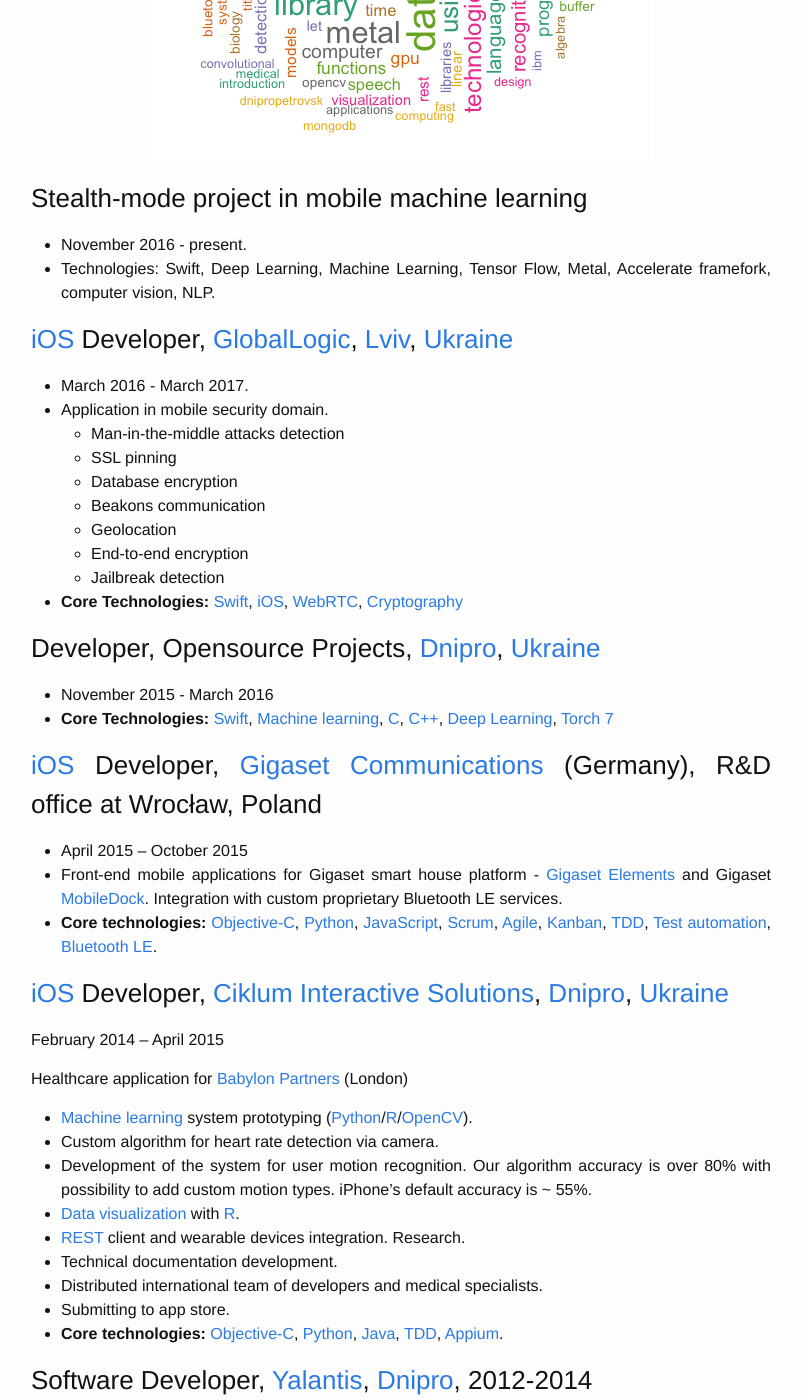
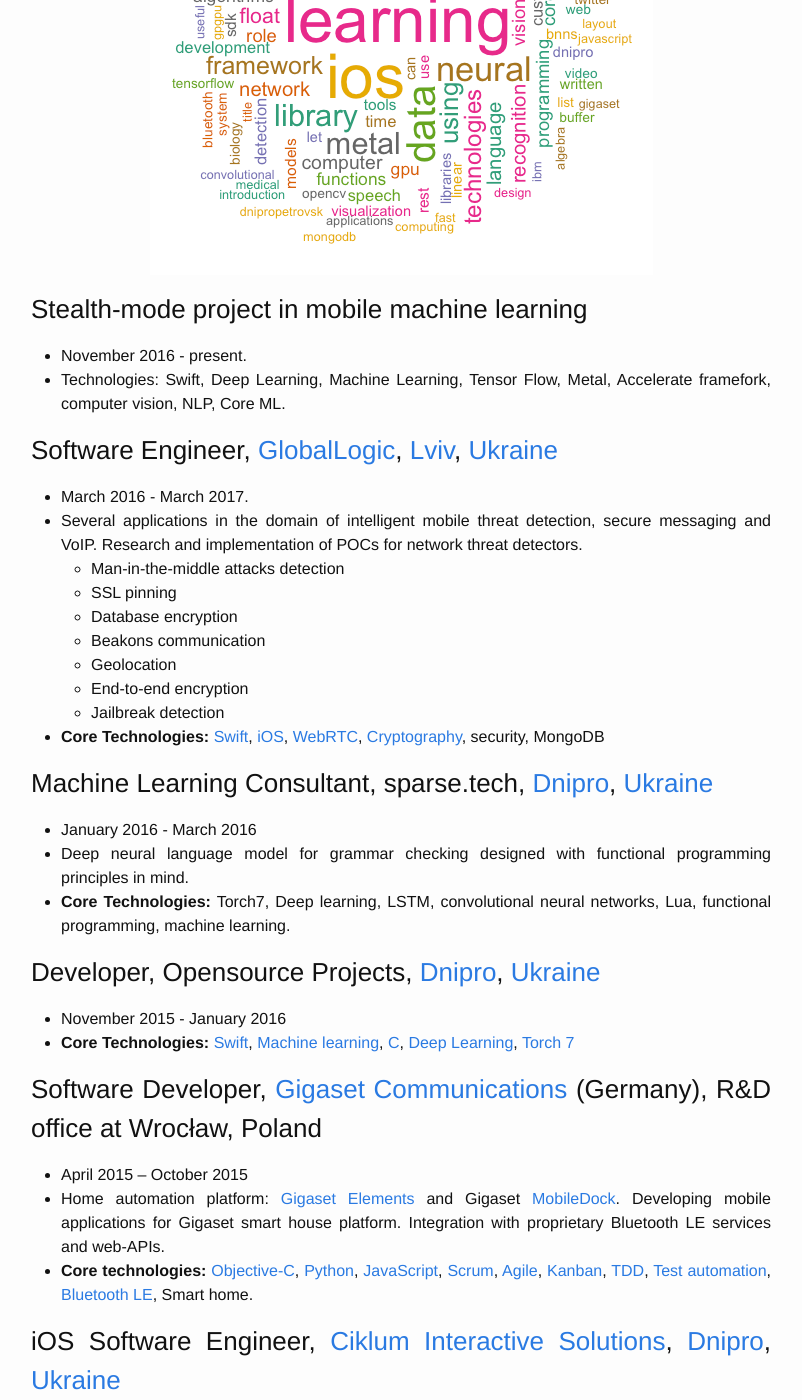
Before and after one commit to alexsosn/alexsosn.github.io, a Jekyll site: the page built from cv.md, in a window 1280 px wide and 1400 px high, scrolled down 868 px. Shown: the whole window, without its empty margins (239-1041 px from the left). Built offline with Jekyll 4.4.1, drawn with Linux system fonts in a browser that asks for light colours; some of the changed text lies outside the part shown.

Commit message:
Looking for a job. If you need to add machine learning to your mobile app, please contact me. :)

```diff
--- a/cv.md
+++ b/cv.md
@@ -4,11 +4,15 @@ title: CV
 permalink: /cv/
 ---
 
-<a href="http://gitprint.com/alexsosn/CV/blob/master/README.md"> Download as PDF </a>
+<a href="/static_content/Alexander_Sosnovshchenko_cv.pdf">Download short version in PDF</a>
 
 # Oleksandr Sosnovshchenko
 
-**I'm programmer && biologist**
+**I'm Software Engineer && Biologist**
+
+Overall 5 years of experience in software development.
+Expertise in machine learning, Python, R, mobile development (iOS), natural language processing, deep learning, version management systems, unit tests and test automation, data visualization and analysis, Agile/Scrum.
+Fast learner, self-starter, adaptive, self-organized, open source contributor. I like to share knowledge.
 
 ## Contact Information
 - [Lviv, Ukraine](https://www.google.com/maps?q=lviv)
@@ -22,11 +26,11 @@ permalink: /cv/
 
 ### Stealth-mode project in mobile machine learning
 * November 2016 - present.
-* Technologies: Swift, Deep Learning, Machine Learning, Tensor Flow, Metal, Accelerate framefork, computer vision, NLP.
+* Technologies: Swift, Deep Learning, Machine Learning, Tensor Flow, Metal, Accelerate framefork, computer vision, NLP, Core ML.
 
-### [iOS] Developer, [GlobalLogic](https://www.globallogic.com), [Lviv], [Ukraine]
+### Software Engineer, [GlobalLogic](https://www.globallogic.com), [Lviv], [Ukraine]
 * March 2016 - March 2017.
-* Application in mobile security domain.
+* Several applications in the domain of intelligent mobile threat detection, secure messaging and VoIP. Research and implementation of POCs for network threat detectors.
 	* Man-in-the-middle attacks detection
 	* SSL pinning
 	* Database encryption
@@ -34,19 +38,24 @@ permalink: /cv/
 	* Geolocation
 	* End-to-end encryption
 	* Jailbreak detection
-* **Core Technologies:** [Swift], [iOS], [WebRTC], [Cryptography]
+* **Core Technologies:** [Swift], [iOS], [WebRTC], [Cryptography], security, MongoDB
+
+### Machine Learning Consultant, sparse.tech, [Dnipro], [Ukraine]
+* January 2016 - March 2016
+* Deep neural language model for grammar checking designed with functional programming principles in mind.
+* **Core Technologies:** Torch7, Deep learning, LSTM, convolutional neural networks, Lua, functional programming, machine learning.
 
 ### Developer, Opensource Projects, [Dnipro], [Ukraine]
-* November 2015 - March 2016
-* **Core Technologies:** [Swift], [Machine learning], [C], [C++], [Deep Learning], [Torch 7]
+* November 2015 - January 2016
+* **Core Technologies:** [Swift], [Machine learning], [C], [Deep Learning], [Torch 7]
 
-### [iOS] Developer, [Gigaset Communications](http://www.gigaset.com/de_DE/home.html) (Germany), R&D office at Wrocław, Poland
+### Software Developer, [Gigaset Communications](http://www.gigaset.com/de_DE/home.html) (Germany), R&D office at Wrocław, Poland
 * April 2015 – October 2015
-* Front-end mobile applications for Gigaset smart house platform - [Gigaset Elements](http://gigaset-elements.com/en/) and Gigaset [MobileDock](http://blog.gigaset.com/gigaset-mobiledock/).
-Integration with custom proprietary Bluetooth LE services.
-* **Core technologies:** [Objective-C], [Python], [JavaScript], [Scrum], [Agile], [Kanban], [TDD], [Test automation], [Bluetooth LE].
+* Home automation platform: [Gigaset Elements](http://gigaset-elements.com/en/) and Gigaset [MobileDock](http://blog.gigaset.com/gigaset-mobiledock/).
+Developing mobile applications for Gigaset smart house platform. Integration with proprietary Bluetooth LE services and web-APIs.
+* **Core technologies:** [Objective-C], [Python], [JavaScript], [Scrum], [Agile], [Kanban], [TDD], [Test automation], [Bluetooth LE], Smart home.
 
-### [iOS] Developer, [Ciklum Interactive Solutions](http://www.ciklum.com/), [Dnipro], [Ukraine]
+### iOS Software Engineer, [Ciklum Interactive Solutions](http://www.ciklum.com/), [Dnipro], [Ukraine]
 
 February 2014 – April 2015
 
```
Also changed, not shown: _posts/2017-06-9-Core-ML-will-not-Work-for-Your-App.md (+1 -1 lines), 1 other file.
